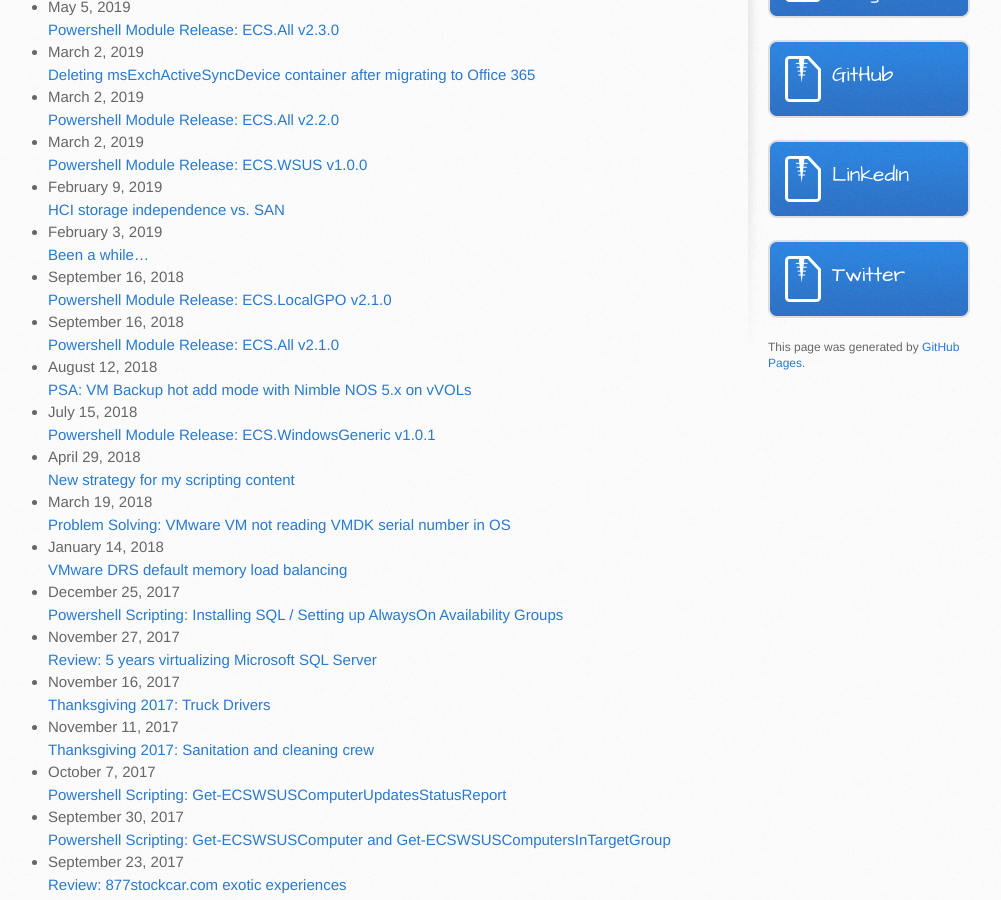
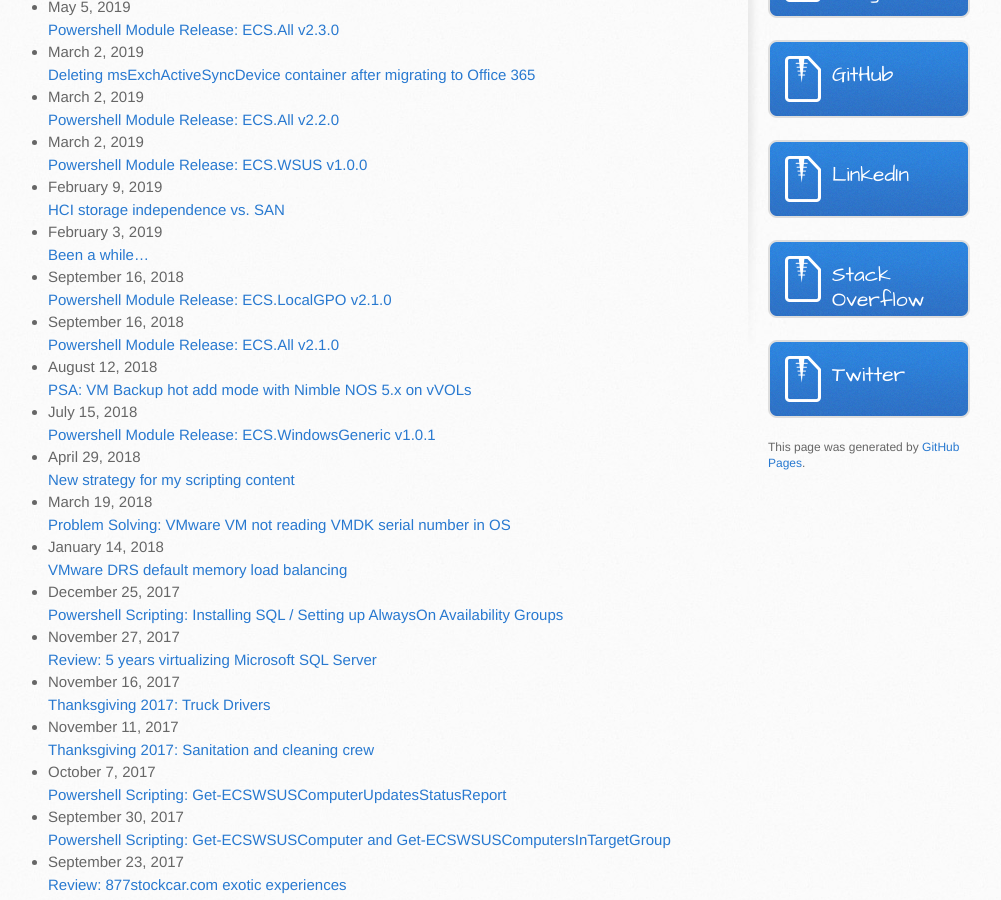
Before and after one commit to ericcsinger/ericcsinger.github.io, a Jekyll site: the page built from index.md, in a window 1280 px wide and 900 px high, scrolled down 464 px. Shown: the whole window, without its empty margins (142-1143 px from the left). Built offline with Jekyll 4.4.1, drawn with Linux system fonts in a browser that asks for light colours; our own code applies the rules of GitHub Pages for plain Markdown files.

Commit message:
Update default.html

```diff
--- a/_layouts/default.html
+++ b/_layouts/default.html
@@ -58,6 +58,11 @@
             LinkedIn
           </a>
 
+          <!-- Stack Overflow -->
+          <a href="https://stackoverflow.com/users/1239030/eric-c-singer" class="button">
+            Stack Overflow
+          </a>
+
           <!-- Twitter -->
           <a href="https://twitter.com/esinger" class="button">
             Twitter
```
